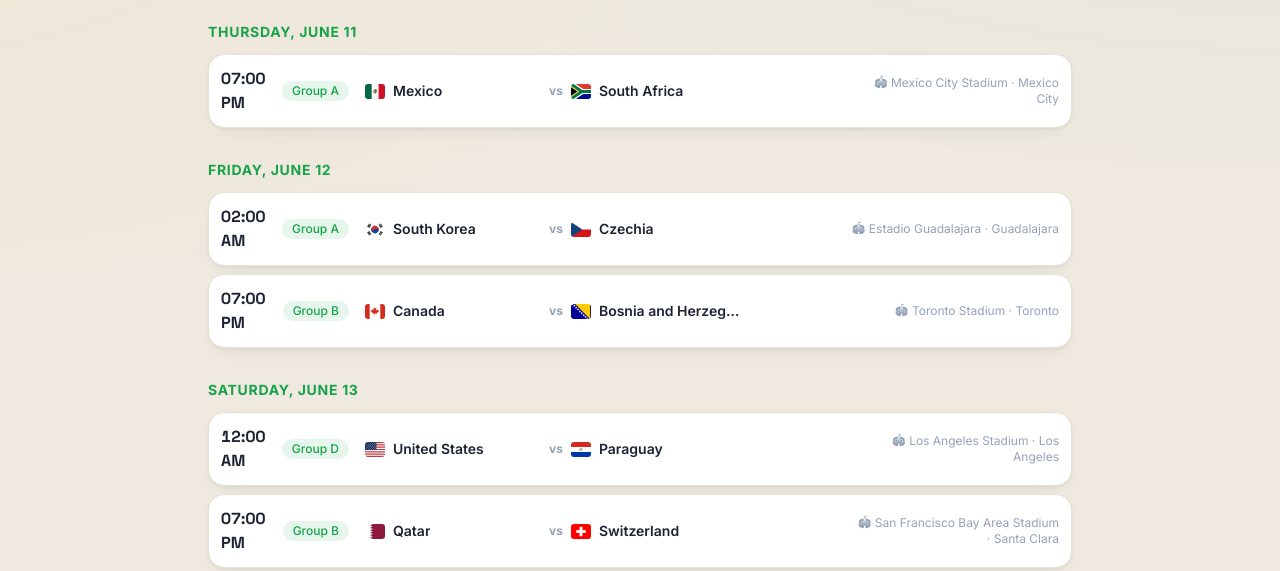
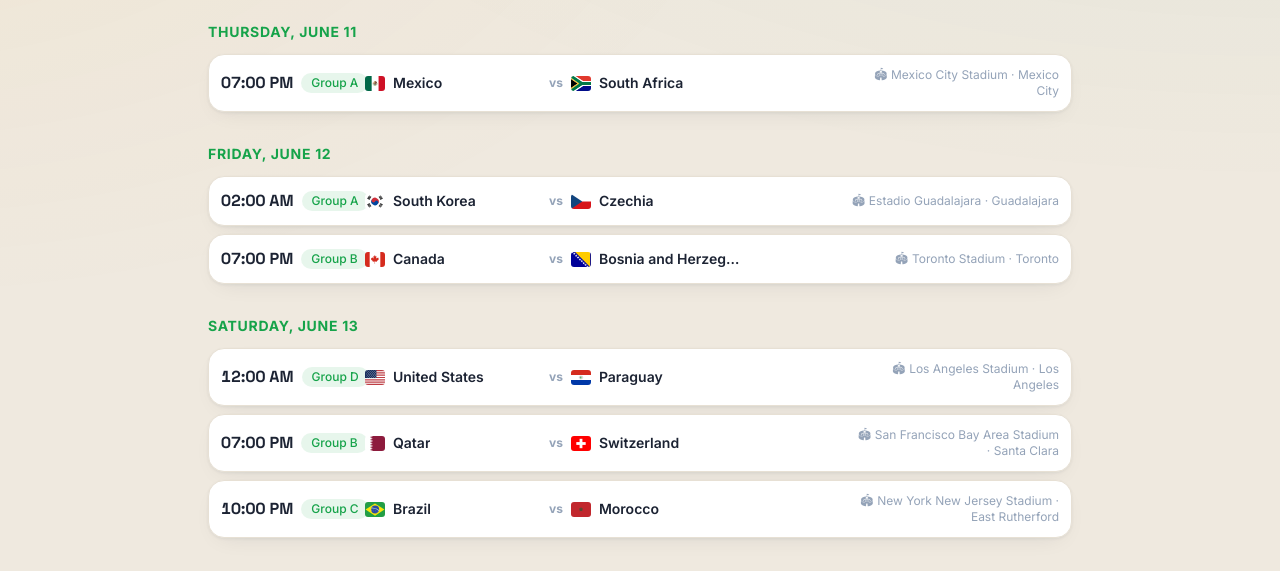
Before and after one commit to aminghs/worldcup-2026-predictor, a React (Vite) app: page /schedule in a window 1280 px wide. Shown: the part 229-800 px from the top of the page. Built offline with nearby package versions, Linux system fonts and the light colour scheme; no server answers.

Commit message:
fix: prevent kickoff time from wrapping to two lines

```diff
--- a/src/pages/Schedule.tsx
+++ b/src/pages/Schedule.tsx
@@ -104,7 +104,7 @@ function FixtureRow({ match, result, now }: { match: GroupMatch; result: MatchRe
         ) : played ? (
           <span className="chip bg-brand/10 font-semibold text-brand">FT</span>
         ) : (
-          <span className="font-display text-base font-bold tabular-nums text-ink">
+          <span className="whitespace-nowrap font-display text-base font-bold tabular-nums text-ink">
             {localTime(match.kickoffISO)}
           </span>
         )}
```
